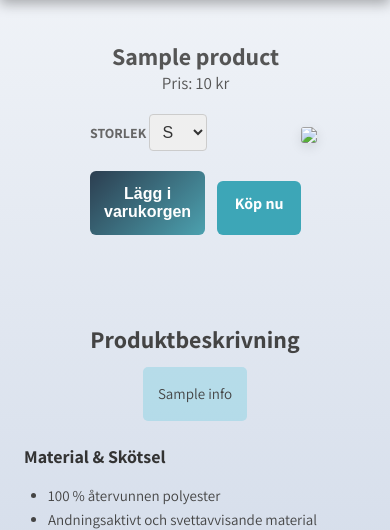
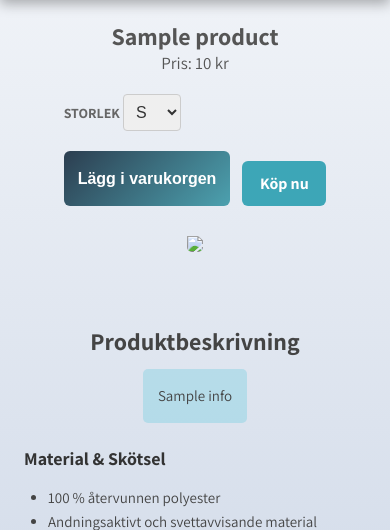
Before and after one commit to dratko1891/FootyKits, a Flask app: template templates/product.html in a window 390 px wide. Shown: the part 129-659 px from the top of the page. Run offline with Flask 3, Linux system fonts and the light colour scheme; the template is opened without the code that fills it: most values are stand-ins (such as "Sample title", 1, 10 or a date in 2020).

Commit message:
Mobil anpassad CSS

```diff
--- a/static/style.css
+++ b/static/style.css
@@ -166,12 +166,12 @@
     flex: 1;
     margin: 0 auto;
     text-align: center;
+    width: 90%;
 }
 .product-img img {
-    max-width: 400px;
+    max-width: 340px;
     height: auto;
-    border-radius: 3px;
-    box-shadow: 0px 4px 12px rgba(0, 0, 0, 0.1);
+    border-radius: 5px;
 }
 
 .product-info p {
@@ -533,3 +533,17 @@
 .profile-btn.logout:hover {
     background: #c0392b;
 }
+
+
+@media (max-width: 768px) {
+    .product-container {
+        flex-direction: column;
+        padding: 20px;
+    }
+
+    .product-img img {
+        max-width: 100%;
+        padding-top: 30px;
+    }
+
+}
```
